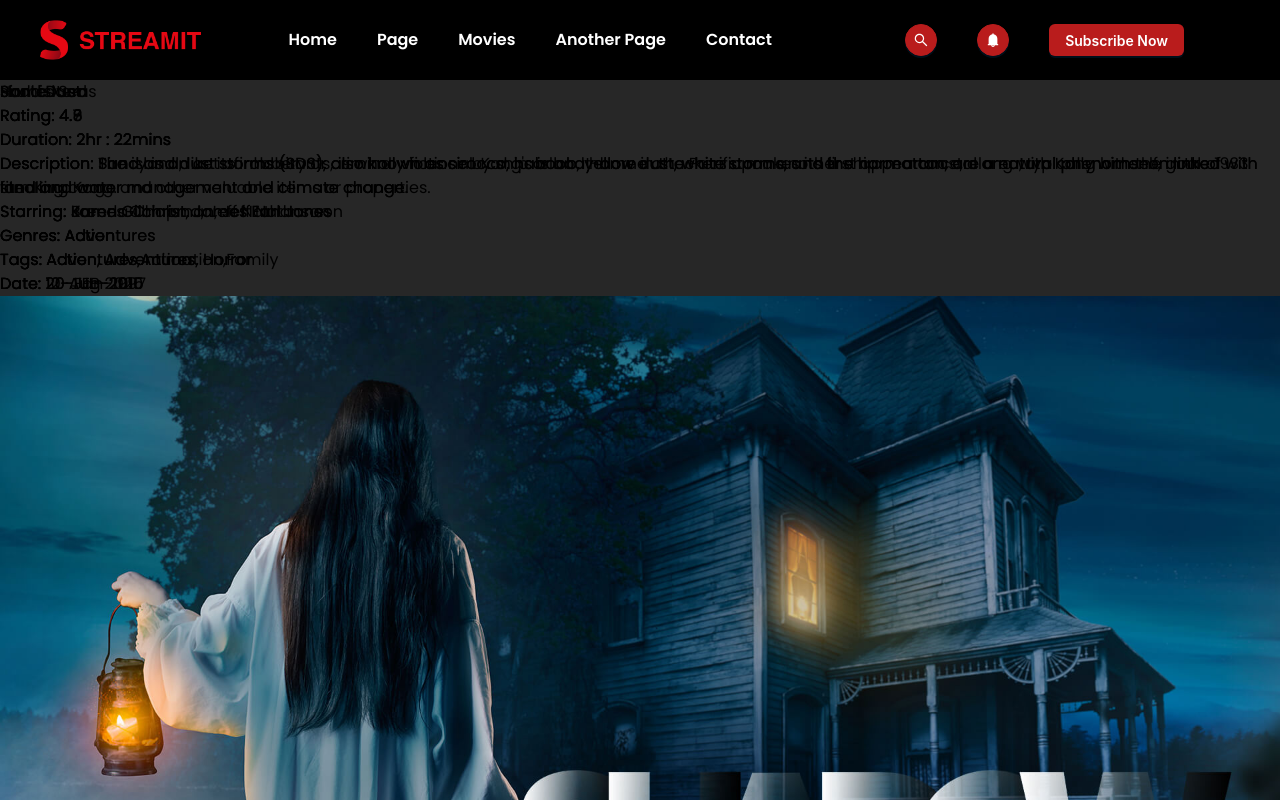
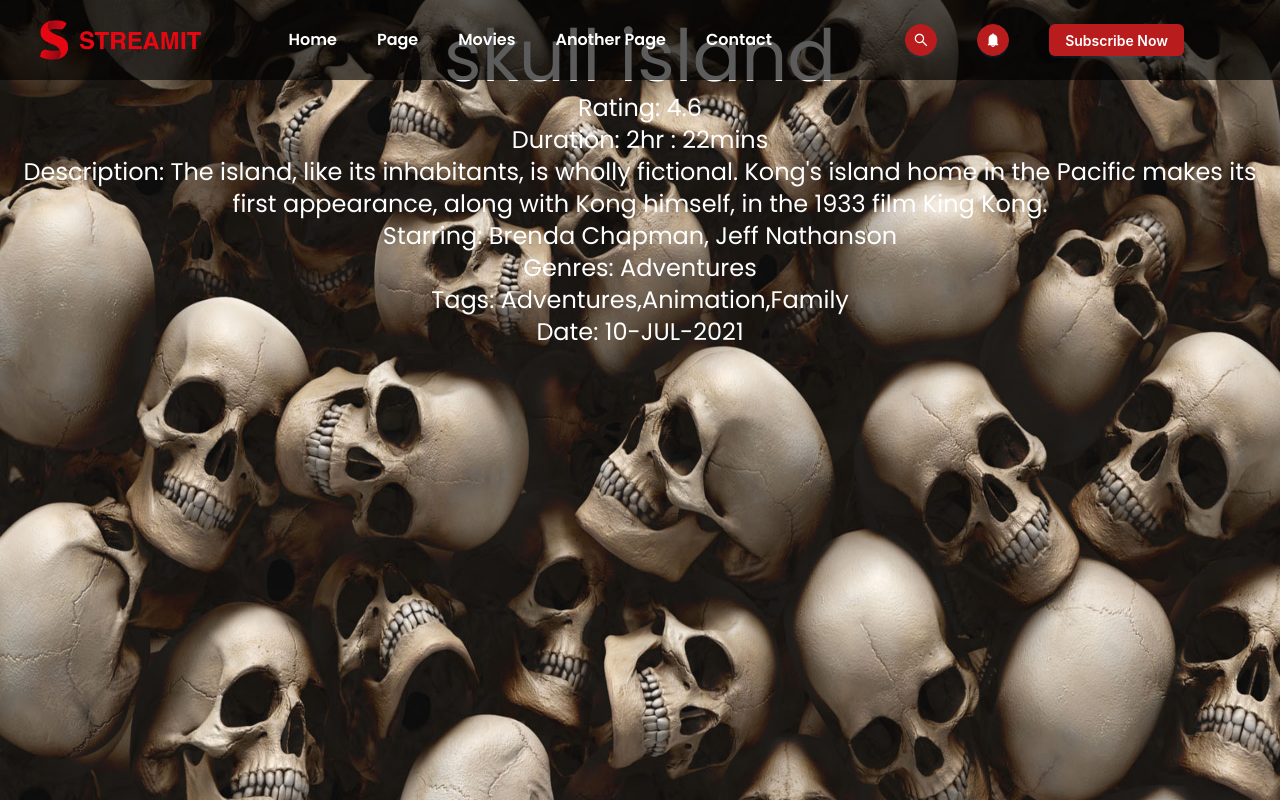
Before and after one commit to Vmkmanoj/Movie-app-clone, a React (Vite) app in the folder app/: page / in a window 1280 px wide. Shown: the top 800 px of the page. Built offline with nearby package versions, Linux system fonts and the light colour scheme.

Commit message:
add animation

```diff
--- /dev/null
+++ b/app/src/componant/Home/homes/homes.css
@@ -0,0 +1,57 @@
+.homes-container {
+    position: relative;
+    /* margin-bottom: 30px; */
+    margin-top: -80px;
+    z-index: 0;
+    text-align: center;
+    overflow: hidden; /* Hide overflowing items */
+  }
+
+  .slideshow-container {
+    position: relative;
+    z-index: 1;
+    width: 100%;
+    height: 850px; /* Set a fixed height for your slideshow */
+  }
+
+  .slideshow-item {
+    position: absolute; /* Stack items on top of each other */
+    top: 0;
+    left: 0;
+    right: 0;
+    bottom: 0;
+    opacity: 0; /* Hide by default */
+    transition: opacity 0.5s ease-in-out; /* Fade transition */
+    display: flex; /* Use flexbox for centering details */
+    align-items: flex-start; /* Align items to the top */
+    justify-content: center; /* Center items horizontally */
+  }
+
+  .slideshow-item.active {
+    opacity: 1; /* Show active image */
+  }
+
+  .slideshow-image {
+    width: 100%;
+    height: 900px;
+
+  }
+
+  .item-details {
+    position: absolute; /* Position details over the image */
+    z-index: 1; /* Ensure text is above images */
+    color: white; /* Change text color to white for visibility */
+    padding: 20px; /* Add some padding around the text */
+  }
+
+  .navigation-buttons {
+    margin-top: 20px;
+    text-align: center;
+  }
+
+  .navigation-buttons button {
+    padding: 10px 20px;
+    font-size: 16px;
+    margin: 0 10px;
+    cursor: pointer;
+  }
--- a/app/src/componant/Home/homes/homes.jsx
+++ b/app/src/componant/Home/homes/homes.jsx
@@ -1,30 +1,55 @@
-import React from "react";
+import React, { useState, useEffect } from "react";
+import "../homes/homes.css"; // Ensure your CSS file is linked correctly
 
 function Homes(props) {
   const { homeData } = props.ele; // Destructure homeData from props.ele
+  const [currentIndex, setCurrentIndex] = useState(0);
+
+  // Function to handle the next image
+  const nextImage = () => {
+    setCurrentIndex((prevIndex) => (prevIndex + 1) % homeData.length);
+  };
+
+  // Function to handle the previous image
+  const prevImage = () => {
+    setCurrentIndex((prevIndex) => (prevIndex - 1 + homeData.length) % homeData.length);
+  };
+
+  // Automatically change image every 3 seconds
+  useEffect(() => {
+    const intervalId = setInterval(nextImage, 3000); // Change image every 3 seconds
+    return () => clearInterval(intervalId); // Cleanup on component unmount
+  }, [homeData.length]);
 
   return (
-    <div>
-      <h1 className="absolute">Home Items</h1>
-      <ul>
-        {homeData.map((item) => (
-          <li key={item.id} className="absolute">
-            <h2>{item.name}</h2>
-            <p>Rating: {item.rating}</p>
-            <p>Duration: {item.time}</p>
-            <p>Description: {item.desc}</p>
-            <p>Starring: {item.starring}</p>
-            <p>Genres: {item.genres}</p>
-            <p>Tags: {item.tags}</p>
-            <p>Date: {item.date}</p>
-            <img src={item.cover} alt={item.name} />
-            <video controls>
-              <source src={item.video} type="video/mp4" />
-              Your browser does not support the video tag.
-            </video>
-          </li>
+    <div className="homes-container">
+
+      <div className="slideshow-container">
+        {homeData.map((item, index) => (
+          <div key={item.id} className={`slideshow-item ${index === currentIndex ? 'active' : ''}`}>
+            <img
+              src={item.cover}
+              alt={item.name}
+              className="slideshow-image"
+            />
+            <div className="item-details">
+              <h2 className="text-7xl text-white">{item.name}</h2>
+              <p className="text-2xl text-white">Rating: {item.rating}</p>
+              <p className="text-2xl text-white">Duration: {item.time}</p>
+              <p className="text-2xl text-white">Description: {item.desc}</p>
+              <p className="text-2xl text-white">Starring: {item.starring}</p>
+              <p className="text-2xl text-white">Genres: {item.genres}</p>
+              <p className="text-2xl text-white">Tags: {item.tags}</p>
+              <p className="text-2xl text-white">Date: {item.date}</p>
+            </div>
+          </div>
         ))}
-      </ul>
+      </div>
+      {/* Navigation Buttons */}
+      {/* <div className="navigation-buttons">
+        <button onClick={prevImage}>Previous</button>
+        <button onClick={nextImage}>Next</button>
+      </div> */}
     </div>
   );
 }
--- a/app/src/componant/nav/nav.css
+++ b/app/src/componant/nav/nav.css
@@ -0,0 +1,6 @@
+.navbar{
+    position: relative;
+    z-index: 1;
+    background-color: rgba(0, 0, 0, 0.641);
+
+}
--- a/app/src/componant/nav/nav.jsx
+++ b/app/src/componant/nav/nav.jsx
@@ -9,7 +9,7 @@ function Nav(props) {
 
 
   return (
-    <div className="navbar flex bg-black h-20 items-center">
+    <div className="navbar flex navbar h-20 items-center">
       <img src={logo} alt="Website Logo" className="h-10 ml-10" />
 
       <div className="navbar-list ml-12">
--- a/app/src/dumy.jsx
+++ b/app/src/dumy.jsx
@@ -40,7 +40,7 @@ export const homeData = [
     },
     {
       id: 4,
-      name: "Sand Dust",
+      name: "Showdo",
       rating: 4.9,
       time: "2hr : 22mins",
       desc: "Sand and dust storms (SDS), also known as sirocco, haboob, yellow dust, white storms, and the harmattan, are a natural phenomenon linked with land and water management and climate change.",
```
